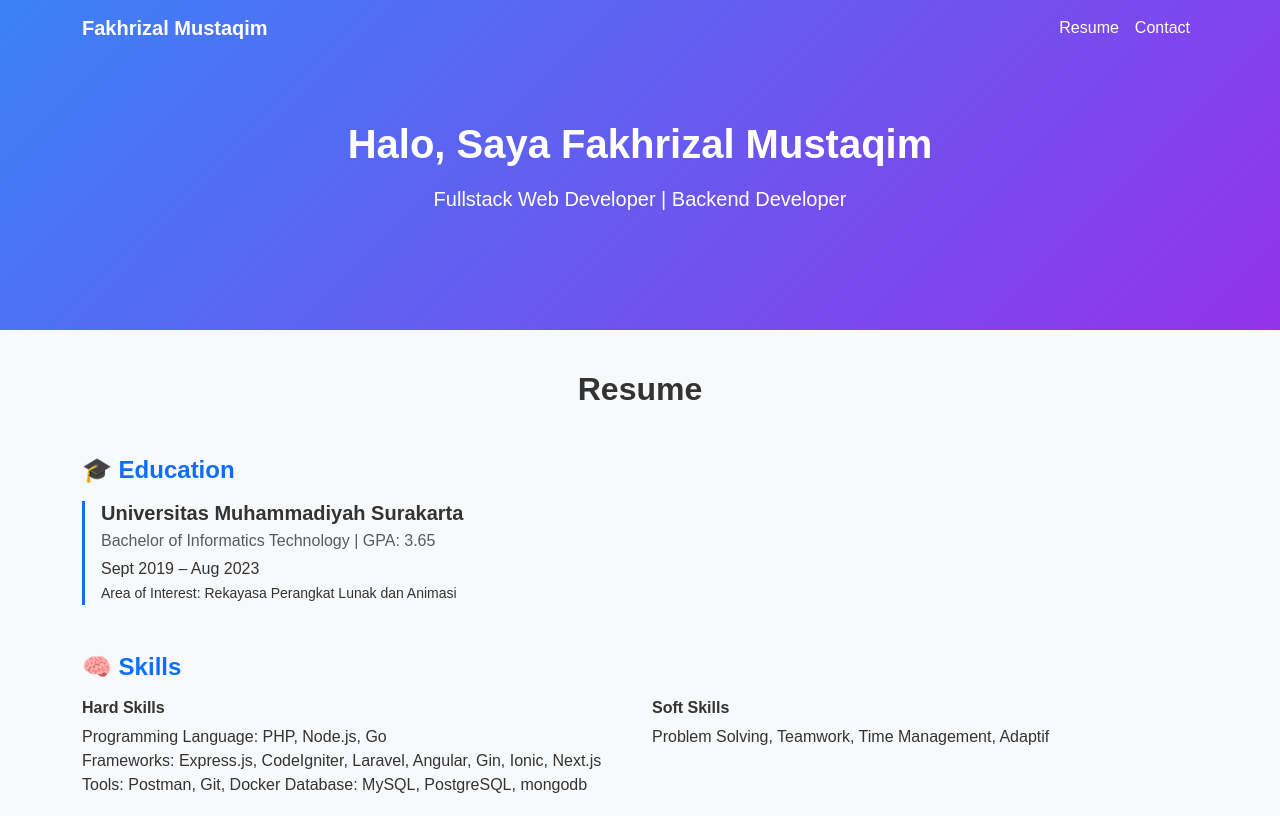
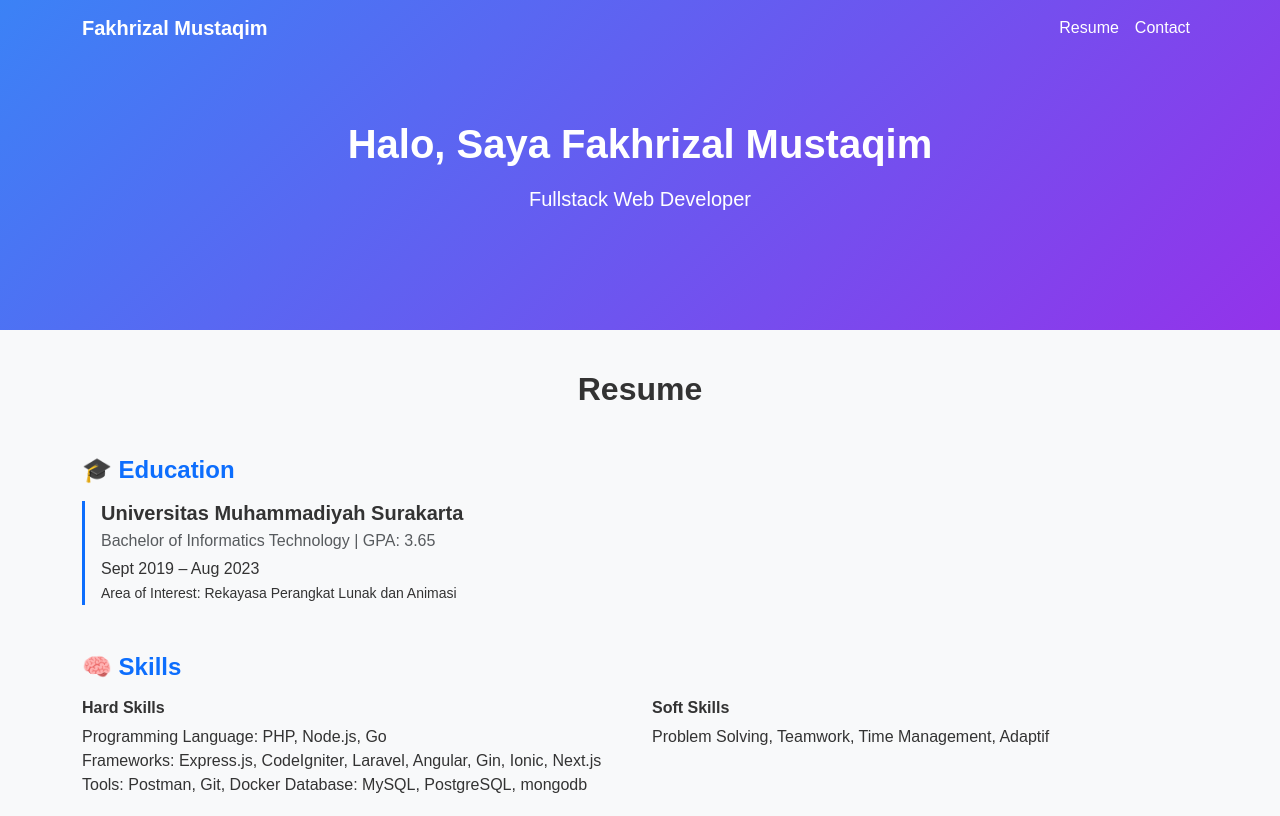
Before and after one commit to fakhrizalmus/fakhrizalmus.github.io, a plain HTML site: page index.html in a window 1280 px wide. Shown: the top 816 px of the page. Drawn offline with nearby package versions, Linux system fonts and the light colour scheme.

Commit message:
Update index.html

```diff
--- a/index.html
+++ b/index.html
@@ -182,7 +182,7 @@
   <header id="home">
     <div class="container fade-section">
       <h1>Halo, Saya <span class="fw-bold">Fakhrizal Mustaqim</span></h1>
-      <p class="lead mt-3">Fullstack Web Developer | Backend Developer</p>
+      <p class="lead mt-3">Fullstack Web Developer</p>
       <!-- <a href="#portfolio" class="btn btn-gradient mt-4 px-4 py-2">Lihat Portfolio</a> -->
     </div>
   </header>
```
